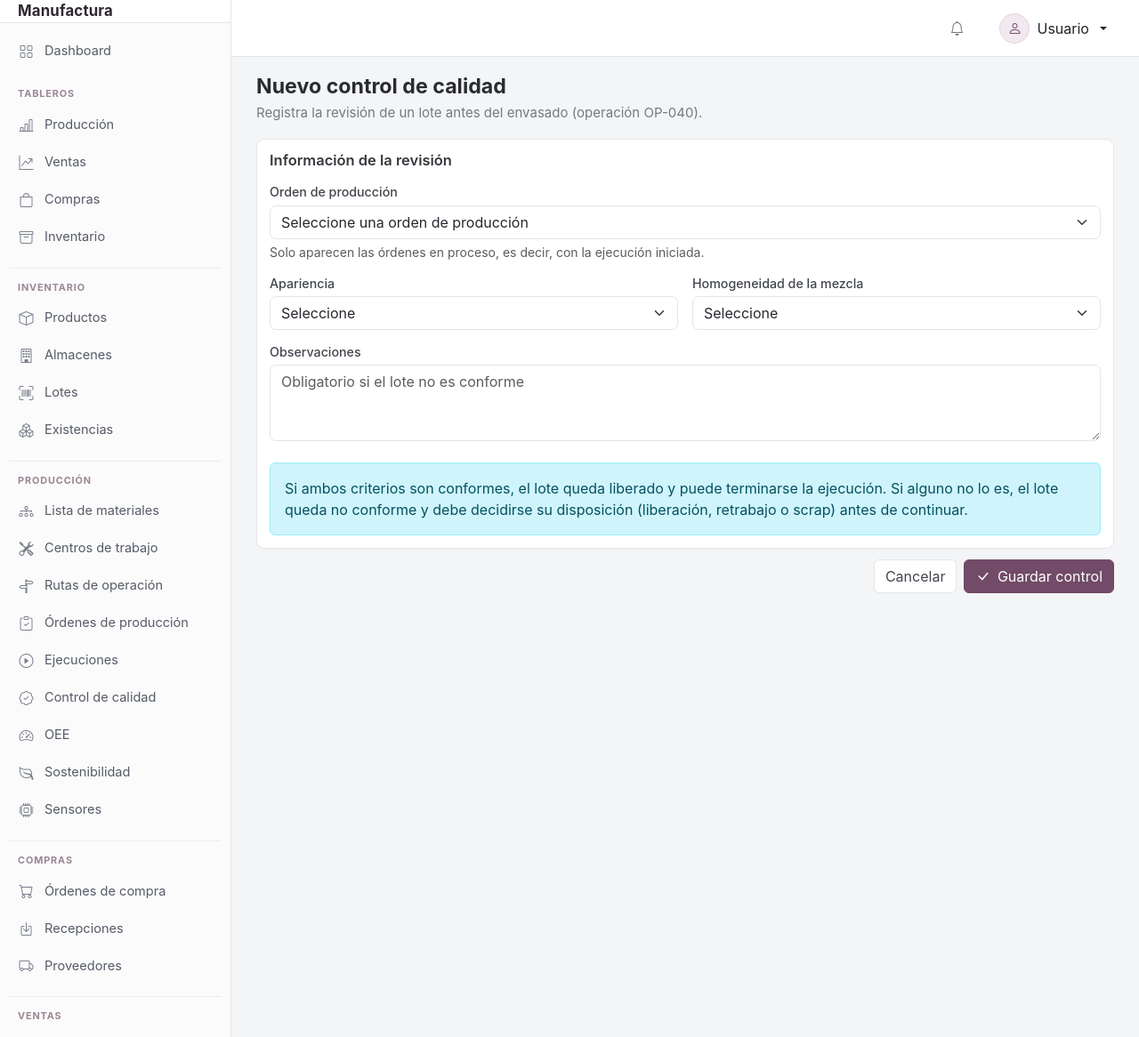
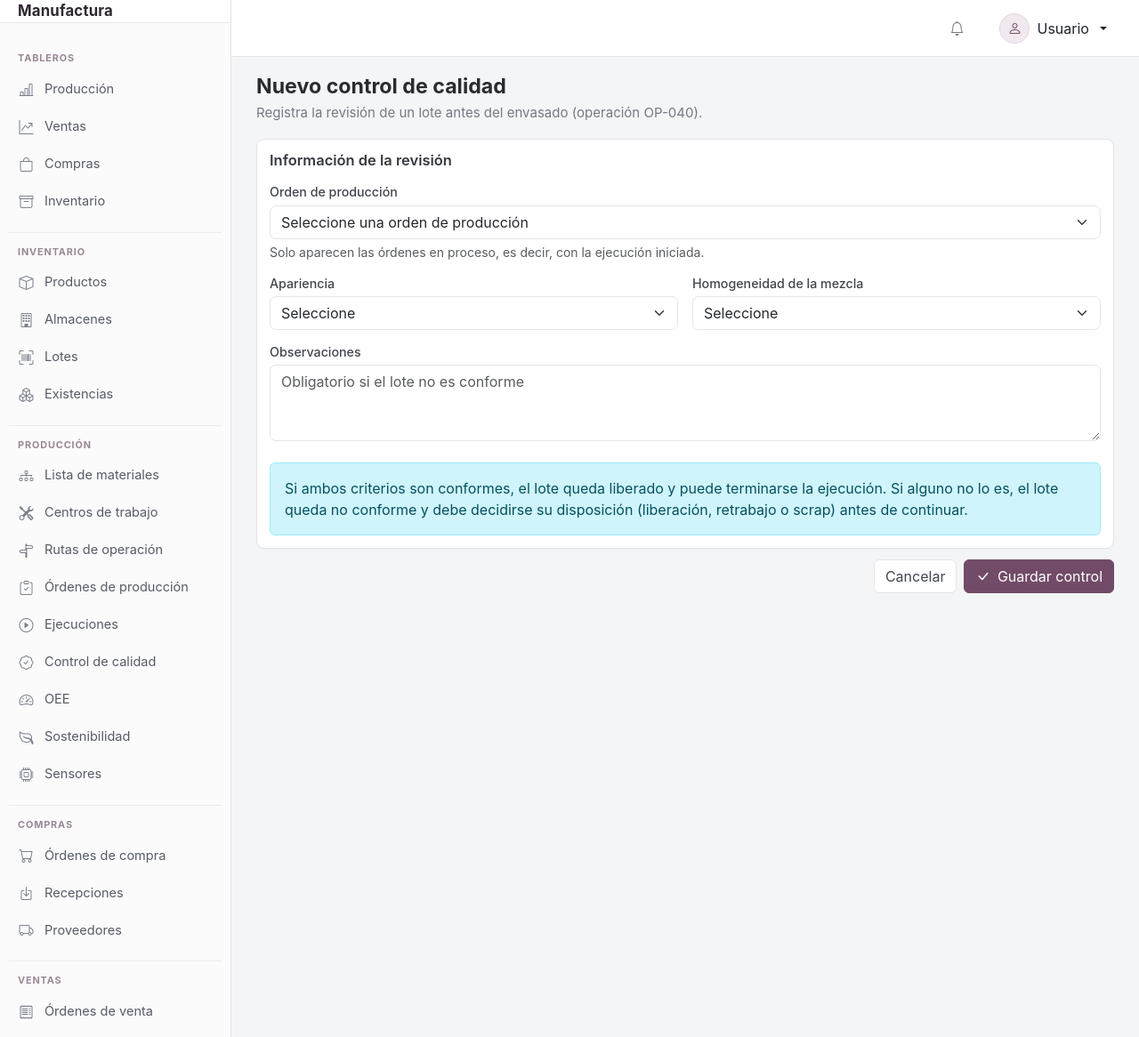
Before and after one commit to Mbelem7/Manufactura, a Python web app: template templates/calidad/form.html in a window 1280 px wide. Shown: the whole page at 89% size. Run offline with Jinja, Linux system fonts and the light colour scheme; the template is opened without the code that fills it, so the values that code supplies are empty.

Commit message:
Quitar Dashboard del menu lateral

```diff
--- a/templates/components/sidebar.html
+++ b/templates/components/sidebar.html
@@ -11,19 +11,6 @@
 
 
     <nav class="sidebar-nav">
-
-        <!-- DASHBOARD -->
-
-        <a
-            href="{{ url_for('dashboard.index') }}"
-            class="sidebar-link
-            {% if request.endpoint == 'dashboard.index' %}
-                active
-            {% endif %}"
-        >
-            <i class="bi bi-grid"></i>
-            <span>Dashboard</span>
-        </a>
 
 
         <!-- TABLEROS -->
```
